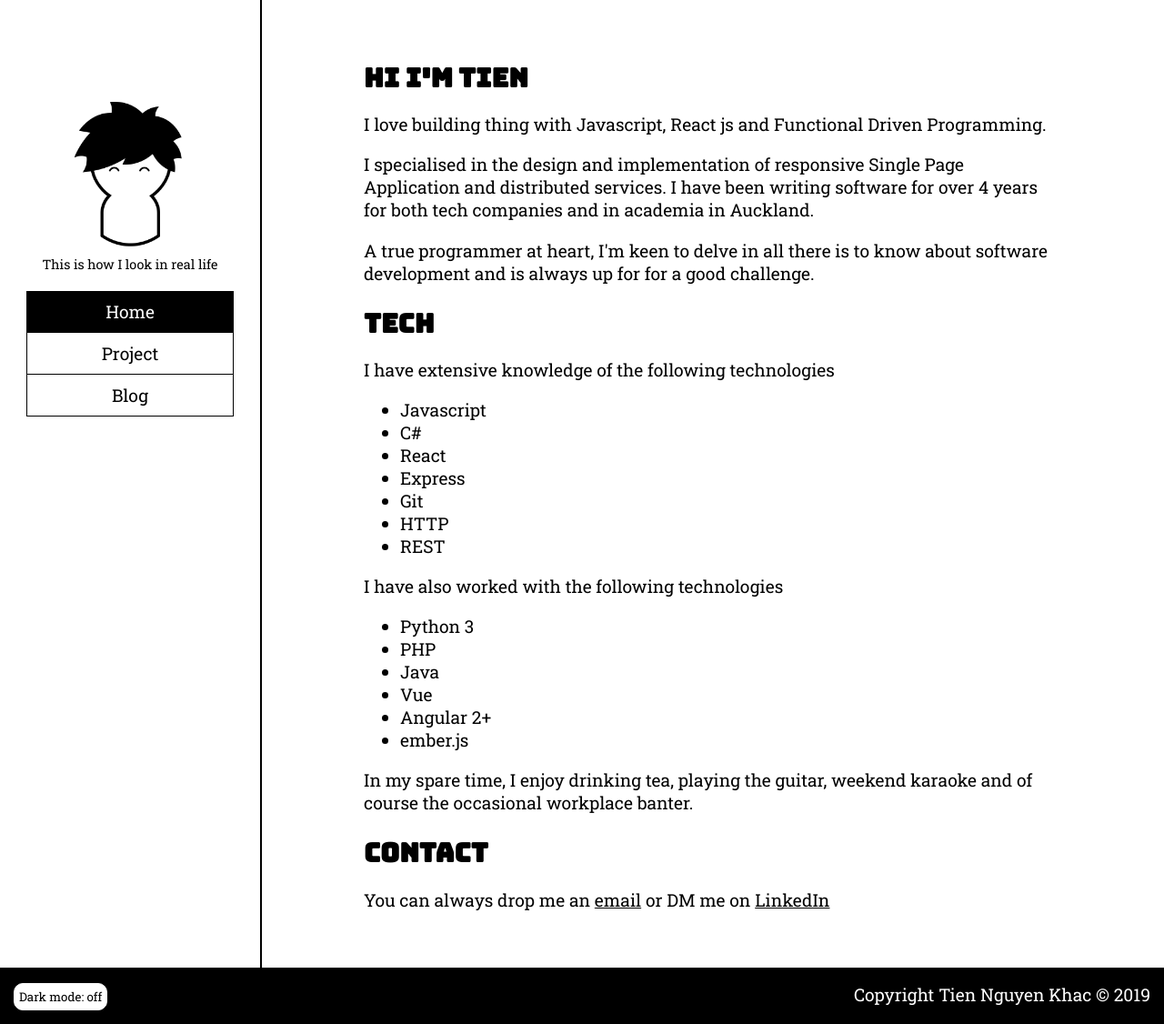
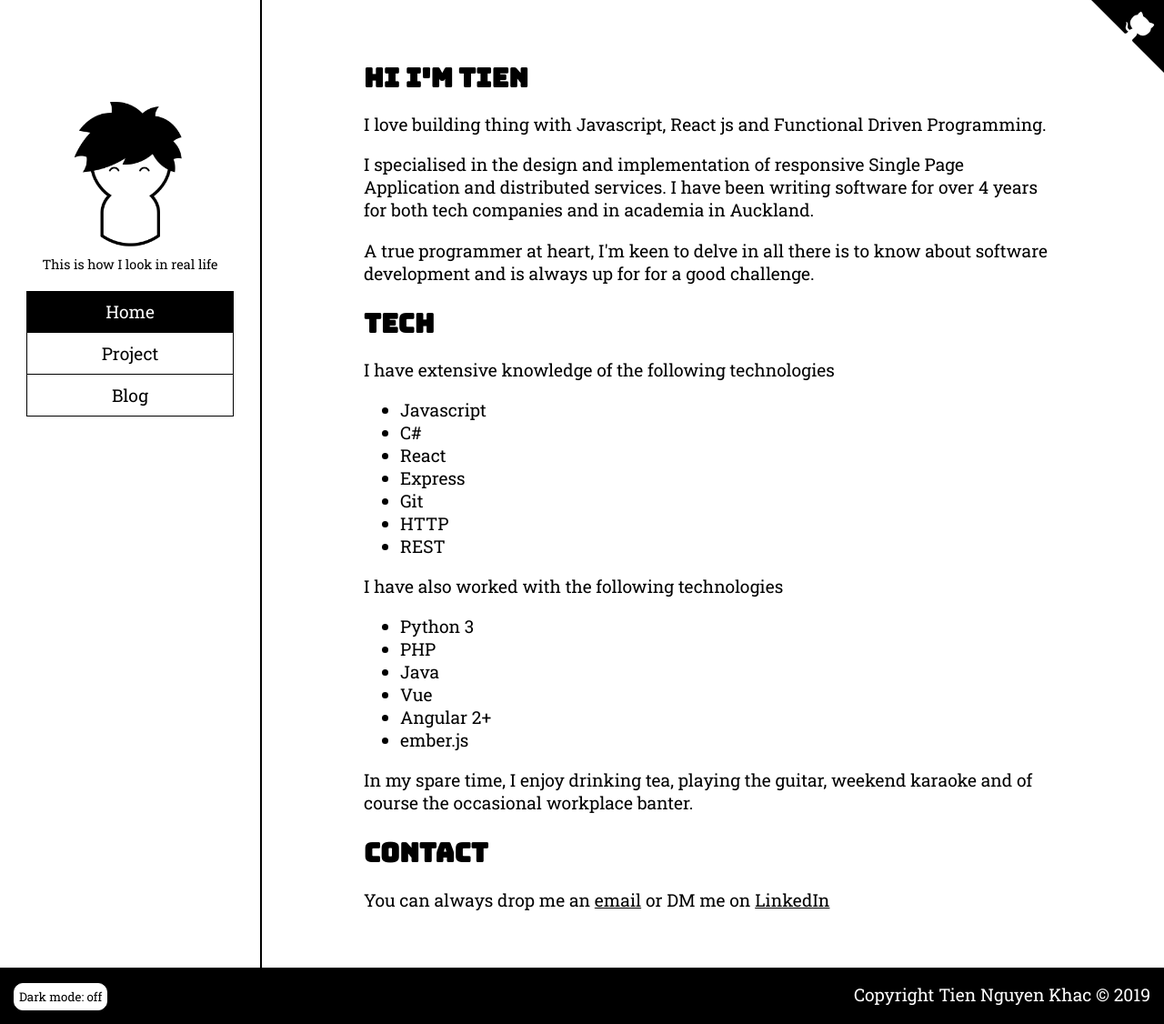
Before and after one commit to tien/tien.github.io, a Jekyll site: the page built from index.html, in a window 1280 px wide. Shown: the whole page at 91% size. Built offline with Jekyll 4.4.1, drawn with Linux system fonts in a browser that asks for light colours.

Commit message:
Add github banner

```diff
--- /dev/null
+++ b/_includes/github-banner.html
@@ -0,0 +1,50 @@
+<a
+  href="{{ site.github.url }}/tien.github.io"
+  class="github-corner"
+  aria-label="View source on GitHub"
+  ><svg
+    width="80"
+    height="80"
+    viewBox="0 0 250 250"
+    style="fill: var(--foreground-color); color: var(--background-color); position: absolute; top: 0; border: 0; right: 0;"
+    aria-hidden="true"
+  >
+    <path d="M0,0 L115,115 L130,115 L142,142 L250,250 L250,0 Z"></path>
+    <path
+      d="M128.3,109.0 C113.8,99.7 119.0,89.6 119.0,89.6 C122.0,82.7 120.5,78.6 120.5,78.6 C119.2,72.0 123.4,76.3 123.4,76.3 C127.3,80.9 125.5,87.3 125.5,87.3 C122.9,97.6 130.6,101.9 134.4,103.2"
+      fill="currentColor"
+      style="transform-origin: 130px 106px;"
+      class="octo-arm"
+    ></path>
+    <path
+      d="M115.0,115.0 C114.9,115.1 118.7,116.5 119.8,115.4 L133.7,101.6 C136.9,99.2 139.9,98.4 142.2,98.6 C133.8,88.0 127.5,74.4 143.8,58.0 C148.5,53.4 154.0,51.2 159.7,51.0 C160.3,49.4 163.2,43.6 171.4,40.1 C171.4,40.1 176.1,42.5 178.8,56.2 C183.1,58.6 187.2,61.8 190.9,65.4 C194.5,69.0 197.7,73.2 200.1,77.6 C213.8,80.2 216.3,84.9 216.3,84.9 C212.7,93.1 206.9,96.0 205.4,96.6 C205.1,102.4 203.0,107.8 198.3,112.5 C181.9,128.9 168.3,122.5 157.7,114.1 C157.9,116.9 156.7,120.9 152.7,124.9 L141.0,136.5 C139.8,137.7 141.6,141.9 141.8,141.8 Z"
+      fill="currentColor"
+      class="octo-body"
+    ></path></svg></a
+><style>
+  .github-corner:hover .octo-arm {
+    animation: octocat-wave 560ms ease-in-out;
+  }
+  @keyframes octocat-wave {
+    0%,
+    100% {
+      transform: rotate(0);
+    }
+    20%,
+    60% {
+      transform: rotate(-25deg);
+    }
+    40%,
+    80% {
+      transform: rotate(10deg);
+    }
+  }
+  @media (max-width: 500px) {
+    .github-corner:hover .octo-arm {
+      animation: none;
+    }
+    .github-corner .octo-arm {
+      animation: octocat-wave 560ms ease-in-out;
+    }
+  }
+</style>
--- a/_layouts/default.html
+++ b/_layouts/default.html
@@ -3,7 +3,7 @@
   {% include head.html %}
 
   <body>
-    {% include nav.html %}
+    {% include github-banner.html %} {% include nav.html %}
 
     <main id="page-content">
       <div id="page-wrapper">
--- a/_sass/main.scss
+++ b/_sass/main.scss
@@ -92,6 +92,8 @@
 
   #page-content {
     overflow-y: auto;
+    grid-column: 2/3;
+    grid-row: 1/2;
   }
 
   #main-footer {
```
